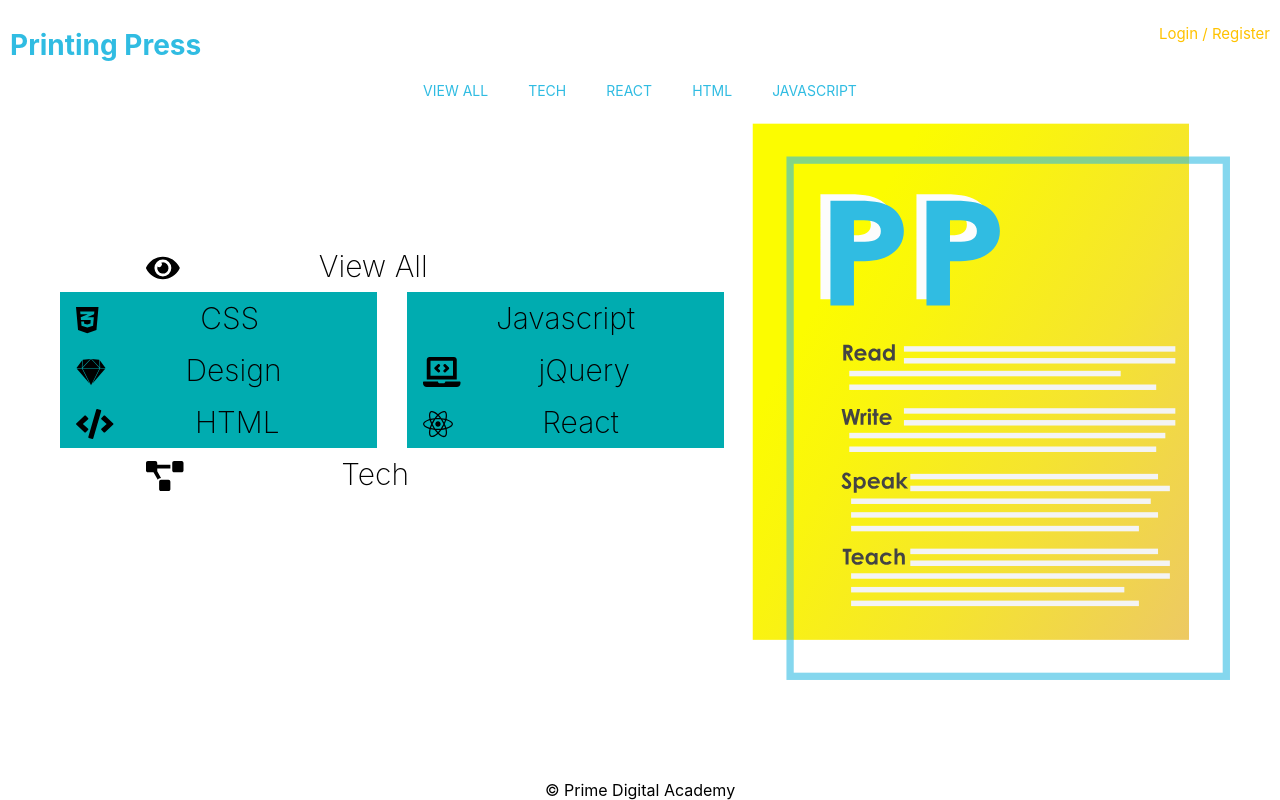
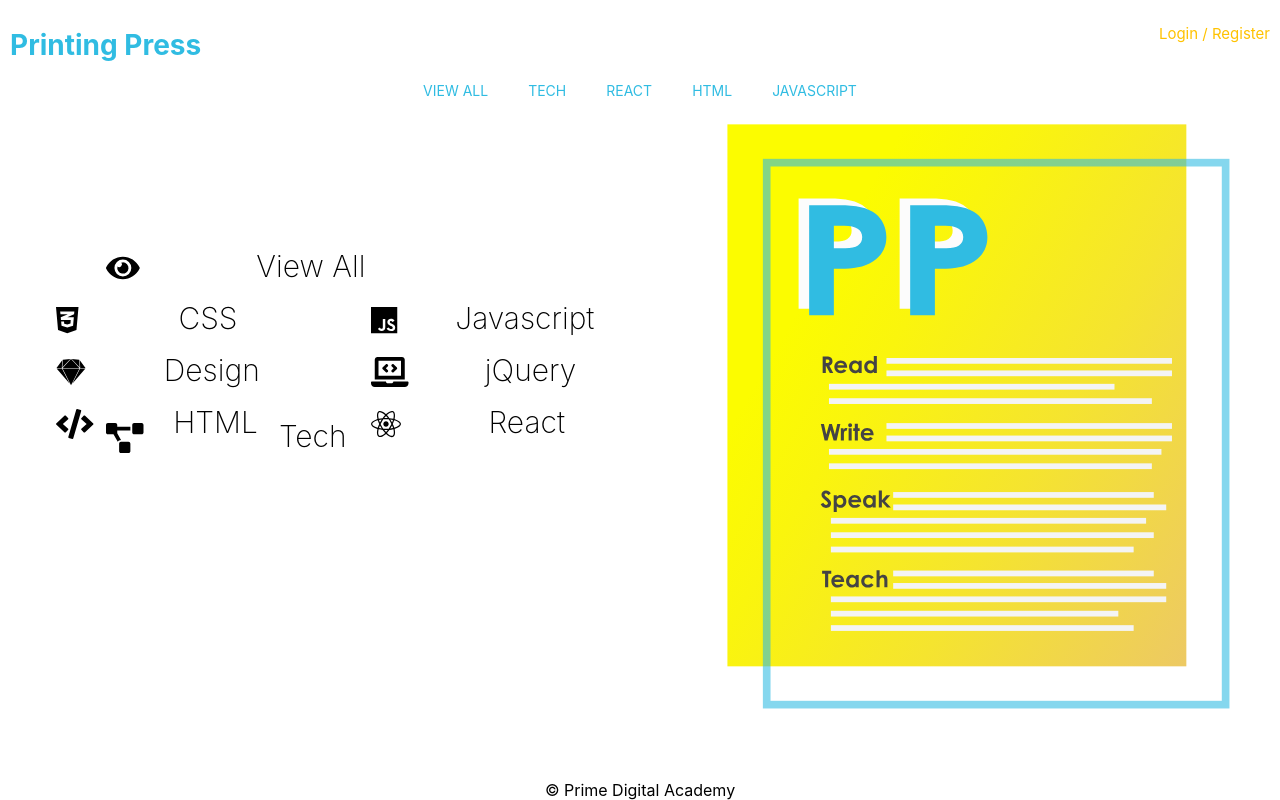
Before and after one commit to vxiong029/printingpress, a React (Create React App) app: page /#/ in a window 1280 px wide. Built offline with nearby package versions, Linux system fonts and the light colour scheme; no server answers; what draft-js-focus-plugin, draft-js-inline-toolbar-plugin would draw is missing.

Commit message:
App.css: align category links center

```diff
--- a/src/components/App/App.css
+++ b/src/components/App/App.css
@@ -7,8 +7,8 @@
   float: right;
   padding: 10px;
   padding-right: 40px;
-  width: 43%;
-  height: 48%;
+  width: 45%;
+  height: 47%;
 }
 
 .logo-text {
@@ -99,9 +99,9 @@
 /* HOME.JS css */
 #home-container {
   float: left;
-  margin-left: 20px;
+  margin-left: 40px;
   margin-top: 140px;
-  width: 55%;
+  width: 50%;
   text-align: center;
   /* background: #ff4545; */
 }
@@ -119,31 +119,33 @@
   font-weight: 200;
   font-size: 30px;
   margin: 0px;
-
+  /* background: #000; */
   width: 100%;
 }
 
-/* .category-one {
+.category-one {
   list-style-type: none;
   font-weight: 200;
   font-size: 30px;
   margin: 0px;
   margin-left: 10px;
-} */
-.category-one, .category-last {
+  width: 70%;
+}
+
+.category-last {
   list-style-type: none;
   font-weight: 200;
   font-size: 30px;
-  margin: 0px;
-  margin-left: 70px;
+  margin-top: -38px;
+  margin-left: 10px;
   /* background: #ff4545; */
   width: 70%;
 }
 
 .category li {
-  padding: 0px;
-  width: 100%;
-  background: #00acb0;
+  margin-left: -40px;
+  width: 110%;
+  /* background: #00acb0; */
 }
 
 /* .category-link-blue {
--- a/src/components/Home/Home.js
+++ b/src/components/Home/Home.js
@@ -17,7 +17,6 @@
           />
         </header>
         <div id="home-container">
-        <div>
           {/* first category link */}
           <ul className="category-one">
             <li>
@@ -61,11 +60,11 @@
             </li>
             <li>
               <Link className="category-link" to="/articles">
-                  {/* <FontAwesomeIcon
+                <FontAwesomeIcon
                   icon={['fab', 'js']}
                   size="1x"
                   className="icons"
-                  /> */}
+                />
                 Javascript
                 </Link>
             </li>
@@ -102,7 +101,6 @@
           </ul>
         </div>
       </div>
-      </div>
     )
   }
 }
```
Lines whose indentation alone changed are shown as unchanged.
